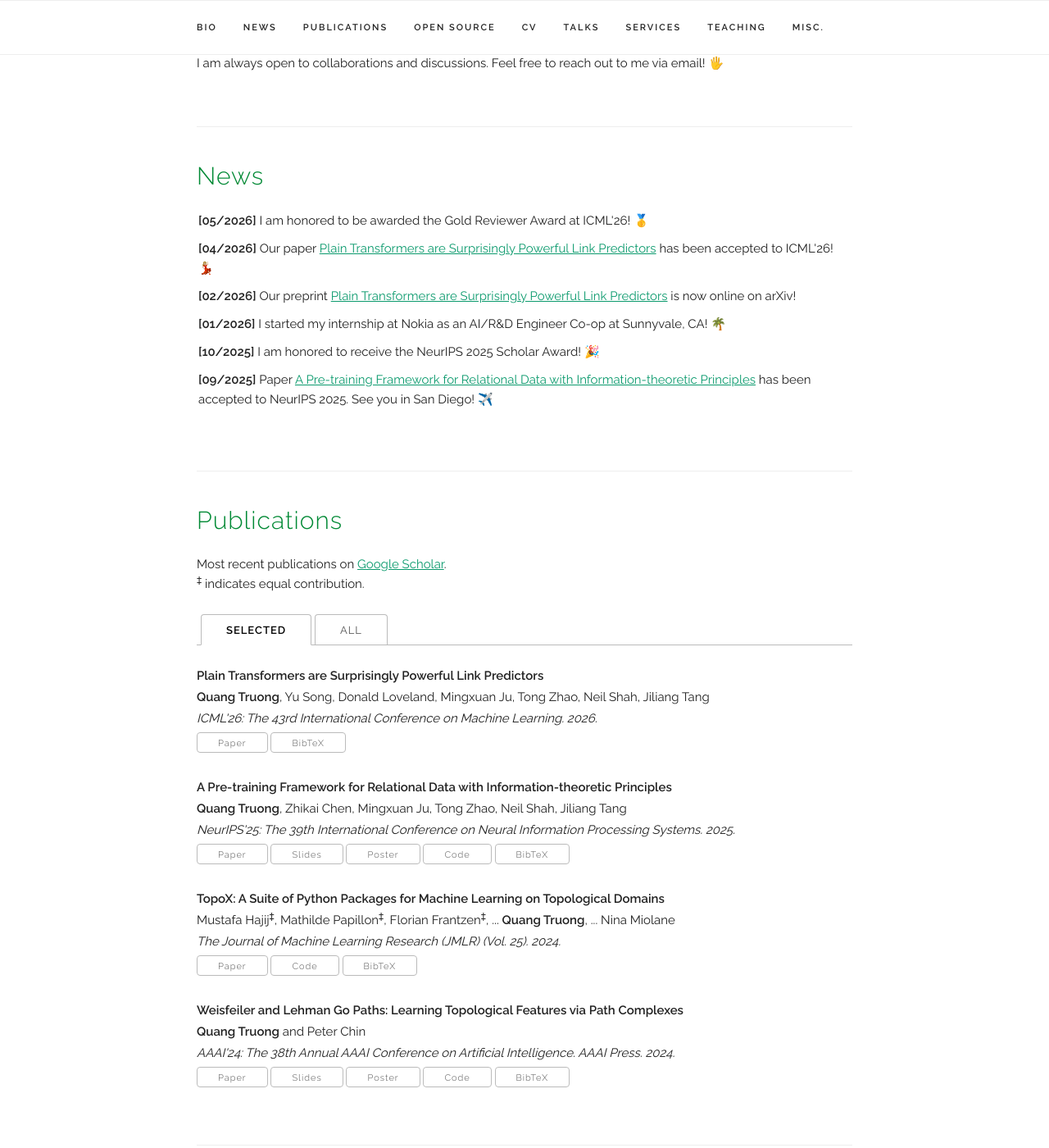
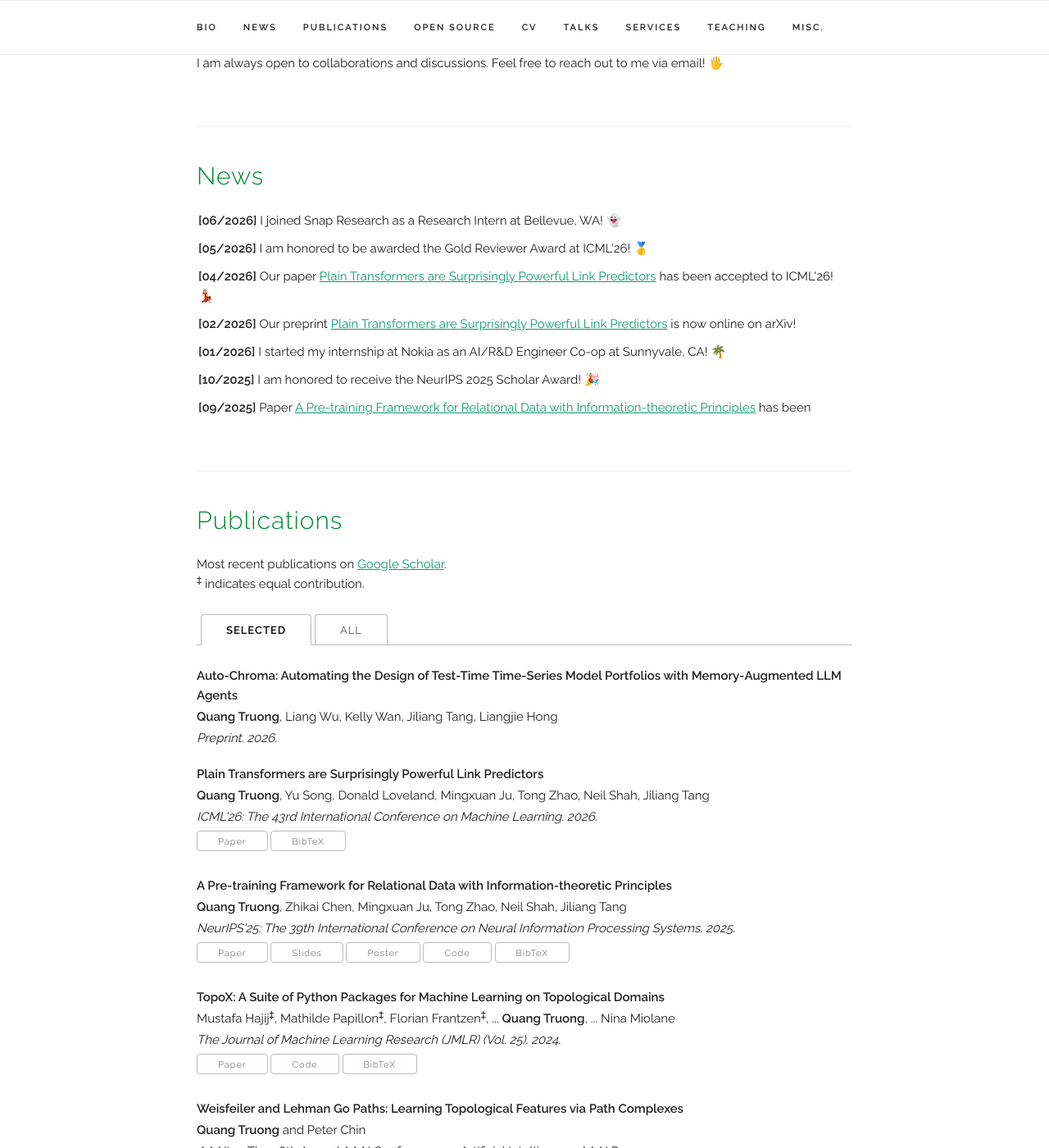
Before and after one commit to quang-truong/quang-truong.github.io, a Jekyll site: the page built from index.html, in a window 1280 px wide and 1400 px high, scrolled down 590 px. Shown: the whole window at 82% size. Built offline with Jekyll 4.4.1, drawn with Linux system fonts in a browser that asks for light colours; some web fonts are replaced; comment, search, counter and statistics services are not loaded.

Commit message:
update website

```diff
--- a/_config.yml
+++ b/_config.yml
@@ -5,7 +5,7 @@ domain: quang-truong.github.io       # if you want to force HTTPS, specify the d
 url: https://quang-truong.github.io  # the base hostname and protocol for your site, e.g. http://example.com
 
 # Cache busting version - increment this when you want to force cache refresh
-version: 1.0.4
+version: 1.0.5
 
 collections:
   projects:
--- a/_data/publications.yaml
+++ b/_data/publications.yaml
@@ -1,5 +1,10 @@
 papers:
   # Possible options: paper_url, slides, poster, video, code, data
+  - title: "Auto-Chroma: Automating the Design of Test-Time Time-Series Model Portfolios with Memory-Augmented LLM Agents"
+    authors: "<b>Quang Truong</b>, Liang Wu, Kelly Wan, Jiliang Tang, Liangjie Hong"
+    venue: "Preprint. 2026."
+    selected: y
+    id: AutoChroma2026
   - title: "Plain Transformers are Surprisingly Powerful Link Predictors"
     authors: "<b>Quang Truong</b>, Yu Song, Donald Loveland, Mingxuan Ju, Tong Zhao, Neil Shah, Jiliang Tang"
     venue: "ICML'26: The 43rd International Conference on Machine Learning. 2026."
--- a/index.html
+++ b/index.html
@@ -42,6 +42,9 @@ title: Home
   <h4>News</h4>
   <!-- <p> Scroll for older news </p> -->
   <UL style="list-style-type: none; padding: 2px; overflow-y: scroll; height:250px;">
+    <li> <b>[06/2026]</b>
+      I joined Snap Research as a Research Intern at Bellevue, WA! 👻
+    </li>
     <li> <b>[05/2026]</b>
       I am honored to be awarded the Gold Reviewer Award at ICML'26! 🥇
     </li>
@@ -314,7 +317,7 @@ title: Home
 <div class="docs-section" id="resume">
   <h4>CV</h4>
 
-  <p>Full CV in <a href={{ "/assets/cv/QuangTruong_CV.pdf" | prepend: site.baseurl }} target="_blank">PDF</a>.</p>
+  <p>Full CV in <a href={{ "/assets/cv/QuangTruong_CV.pdf" | prepend: site.baseurl }}?v={{ site.version }} target="_blank">PDF</a>.</p>
 
   <!-- The Timeline -->
   <ul class="timeline">
```
Also changed, not shown: 1 other file.
